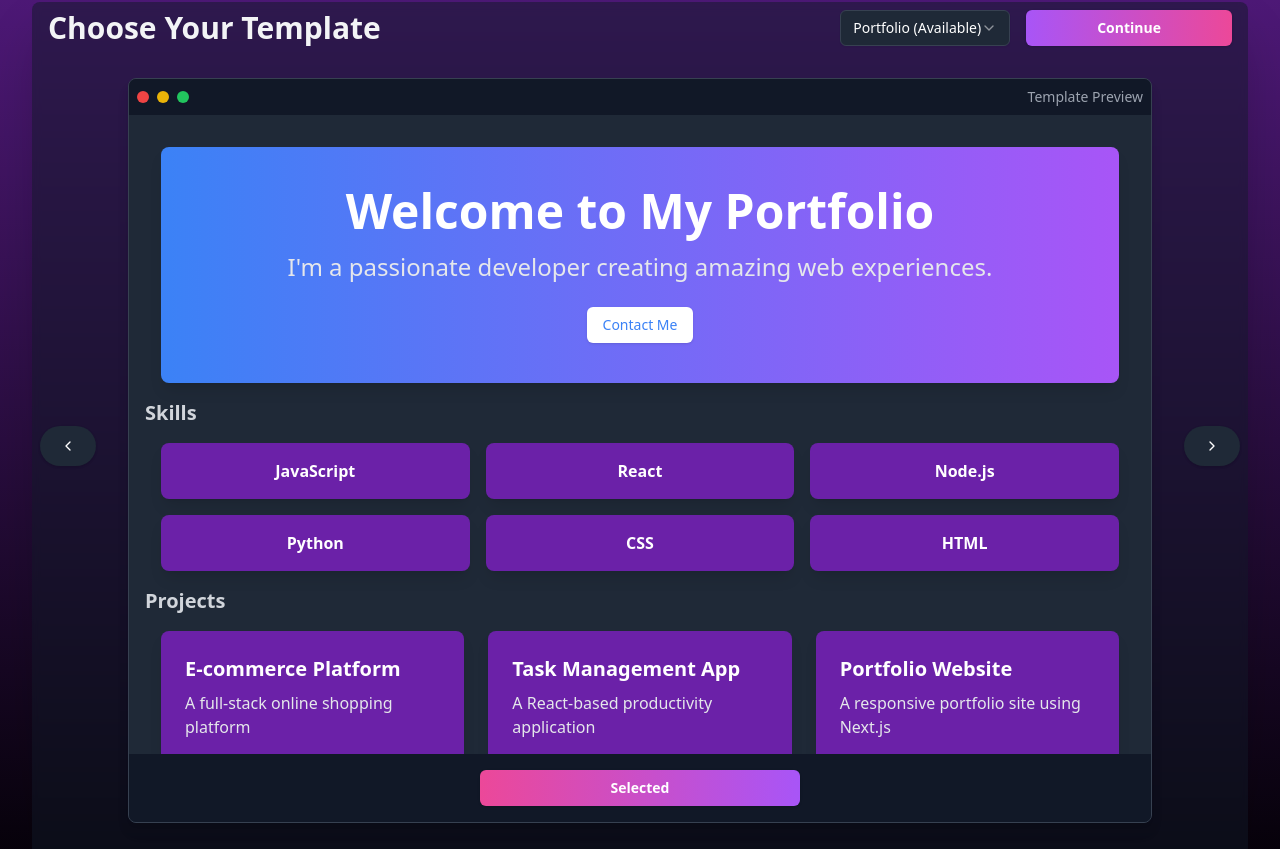
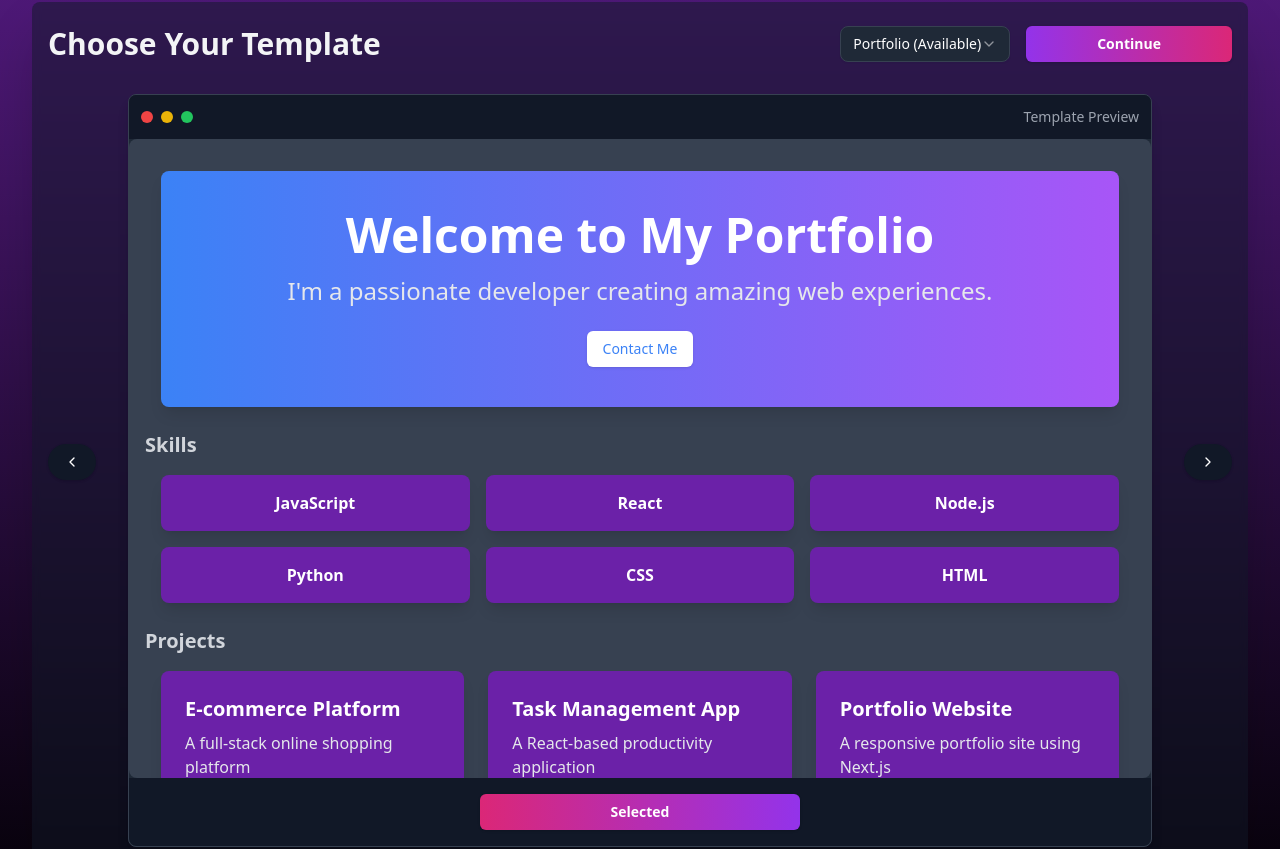
Before and after one commit to moiz2405/Craftable, a Next.js app: page /craft in a window 1280 px wide. Shown: the part 198-1047 px from the top of the page. Built offline with nearby package versions, Linux system fonts and the light colour scheme.

Commit message:
updated projects

```diff
--- a/components/templates/TemplateSelector.tsx
+++ b/components/templates/TemplateSelector.tsx
@@ -28,7 +28,7 @@ const TEMPLATES = [
             { component: ContactSection, title: 'Contact' }
         ]
     },
-    { label: 'E-commerce Site', status: 'Available', components: [] },
+    { label: 'E-commerce Site', status: 'Testing', components: [] },
     { label: 'Business Site', status: 'Upcoming', components: [] },
     { label: 'Blog Site', status: 'Upcoming', components: [] },
     { label: 'Landing Page', status: 'Upcoming', components: [] },
@@ -46,8 +46,8 @@ function TemplateCard({
     components: { component: React.ComponentType; title: string }[];
 }) {
     return (
-        <div className="w-full bg-gray-800 text-white shadow-lg rounded-lg border border-gray-700 overflow-hidden">
-            <div className="bg-gray-900 p-2 flex items-center justify-between">
+        <div className="w-full bg-gray-800 text-white shadow-lg rounded-lg border border-gray-700 overflow-hidden transition-all duration-300 hover:scale-105 hover:shadow-2xl">
+            <div className="bg-gray-900 p-3 flex items-center justify-between">
                 <div className="flex space-x-2">
                     <div className="w-3 h-3 rounded-full bg-red-500"></div>
                     <div className="w-3 h-3 rounded-full bg-yellow-500"></div>
@@ -56,8 +56,8 @@ function TemplateCard({
                 <div className="text-sm text-gray-400">Template Preview</div>
             </div>
 
-            <div className="aspect-[16/10] overflow-hidden">
-                <div className="h-full overflow-y-auto scrollbar-custom p-4 space-y-4">
+            <div className="aspect-[16/10] overflow-hidden rounded-lg bg-gray-700">
+                <div className="h-full scrollbar-custom overflow-y-auto p-4 space-y-6">
                     {components.length > 0 ? (
                         components.map(({ component: Component, title }, index) => (
                             <div key={index} className="space-y-4">
@@ -71,11 +71,11 @@ function TemplateCard({
                 </div>
             </div>
 
-            <div className="p-4 flex justify-center bg-gray-900">
+            <div className="p-4 flex justify-center bg-gray-900 rounded-b-lg">
                 <Button
                     onClick={onSelect}
                     className={clsx(
-                        "w-full max-w-xs bg-gradient-to-r from-purple-500 to-pink-500 text-white font-semibold transition-all duration-300",
+                        "w-full max-w-xs bg-gradient-to-r from-purple-600 to-pink-600 text-white font-semibold transition-all duration-300 hover:from-purple-700 hover:to-pink-700",
                         isSelected && "bg-gradient-to-l"
                     )}
                     aria-pressed={isSelected}
@@ -92,16 +92,14 @@ function CarouselNavButton({ direction, onClick }: { direction: 'left' | 'right'
     return (
         <Button
             onClick={onClick}
-            className={`absolute top-1/2 transform -translate-y-1/2 ${direction === 'left' ? 'left-2' : 'right-2'}
-                bg-gray-800 text-white hover:bg-gray-700 z-10 rounded-full p-5`} // Increased padding to make the button larger
+            className={`absolute top-1/2 transform -translate-y-1/2 ${direction === 'left' ? 'left-4' : 'right-4'}
+                bg-gray-900 text-white hover:bg-gray-800 z-10 rounded-full p-4 transition-all duration-300 hover:scale-125`} // Larger buttons with scale effect
             aria-label={direction === 'left' ? 'Previous style' : 'Next style'}
         >
-            <Icon size={32} /> {/* Increased icon size */}
+            <Icon size={32} />
         </Button>
     );
 }
-
-
 
 export default function TemplateSelector() {
     const [selectedStyle, setSelectedStyle] = useState<StyleType>('style1');
@@ -129,7 +127,7 @@ export default function TemplateSelector() {
     const selectedTemplateData = TEMPLATES.find((template) => template.label === selectedTemplate);
 
     return (
-        <div className="space-y-8 container mx-auto px-4 py-2">
+        <div className="space-y-8 container mx-auto px-4 py-6">
             <div className="flex flex-col md:flex-row justify-between items-center mb-6 gap-4">
                 <h2 className="text-3xl font-bold text-gray-100">Choose Your Template</h2>
                 <div className="flex gap-4">
@@ -137,7 +135,7 @@ export default function TemplateSelector() {
                         value={selectedTemplate}
                         onValueChange={(value) => setSelectedTemplate(value)}
                     >
-                        <SelectTrigger className="w-[280px] bg-gray-800 text-white border-gray-700">
+                        <SelectTrigger className="w-[280px] bg-gray-800 text-white border-gray-700 rounded-lg">
                             <SelectValue placeholder="Select a template" />
                         </SelectTrigger>
                         <SelectContent>
@@ -146,7 +144,7 @@ export default function TemplateSelector() {
                                     key={label}
                                     value={label}
                                     disabled={status === 'Upcoming'}
-                                    className={clsx(status === 'Upcoming' && 'text-gray-500 cursor-not-allowed', 'text-gray-100')}
+                                    className={clsx(status === 'Upcoming' && 'text-gray-500 cursor-not-allowed', 'text-gray-900')}
                                 >
                                     {label} ({status})
                                 </SelectItem>
@@ -154,9 +152,9 @@ export default function TemplateSelector() {
                         </SelectContent>
                     </Select>
                     <Button
-                        onClick={() => {/* Your continue button action */ }}
+                        onClick={() => {/* Continue button action */ }}
                         disabled={!selectedTemplate}
-                        className="bg-gradient-to-r from-purple-500 to-pink-500 text-white font-semibold transition-all duration-300 w-full max-w-xs"
+                        className="bg-gradient-to-r from-purple-600 to-pink-600 text-white font-semibold transition-all duration-300 w-full max-w-xs"
                     >
                         Continue
                     </Button>
@@ -184,13 +182,13 @@ export default function TemplateSelector() {
                 </AnimatePresence>
             </div>
 
-            {/* Separate Container for Navigation Buttons */}
-            <div className="flex justify-center mt-4 space-x-2">
+            {/* Navigation Buttons */}
+            <div className="flex justify-center mt-6 space-x-4">
                 <CarouselNavButton direction="left" onClick={() => handleNav('prev')} />
                 <CarouselNavButton direction="right" onClick={() => handleNav('next')} />
             </div>
 
-            {/* Bottom Style Selection Buttons */}
+            {/* Style Selection Buttons */}
             <div className="flex justify-center mt-4 space-x-2">
                 {['style1', 'style2', 'style3', 'style4', 'style5'].map((style, index) => (
                     <Button
@@ -205,6 +203,5 @@ export default function TemplateSelector() {
                 ))}
             </div>
         </div>
-
     );
 }
--- a/styles/globals.css
+++ b/styles/globals.css
@@ -4,8 +4,9 @@
 @layer base {
   /* Tailwind Custom Scrollbar Styles */
 /* Webkit scrollbars (Chrome, Safari, Edge) */
+/* Thin Scrollbar for Webkit Browsers (Chrome, Edge, Safari) */
 .scrollbar-custom::-webkit-scrollbar {
-  width: 8px; /* Thin scrollbar */
+  width: 4px; /* Thinner scrollbar */
 }
 
 .scrollbar-custom::-webkit-scrollbar-thumb {
@@ -28,6 +29,8 @@
   scrollbar-width: thin; /* Thin scrollbar */
   scrollbar-color: #9b4dff #202020; /* Thumb and Track colors for Firefox */
 }
+
+
 
 
   @media (max-width: 1200px) {
```
